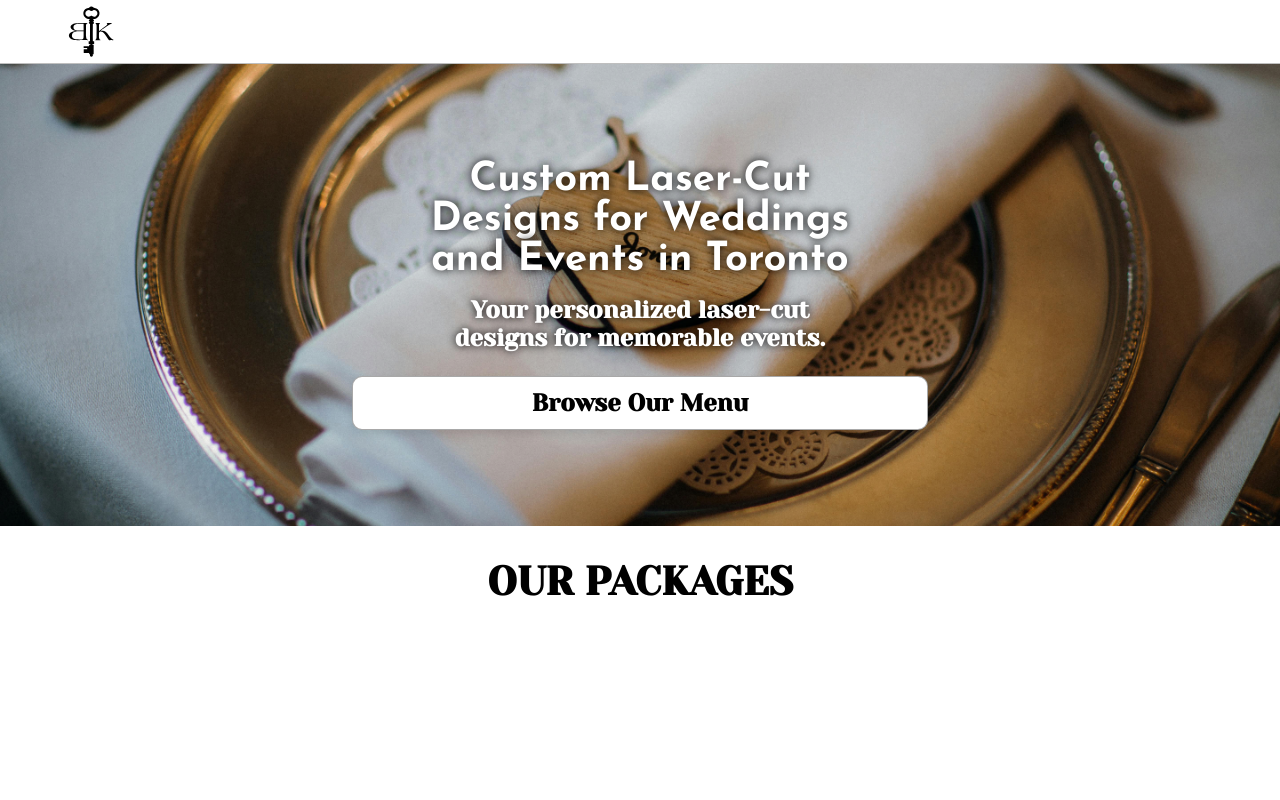
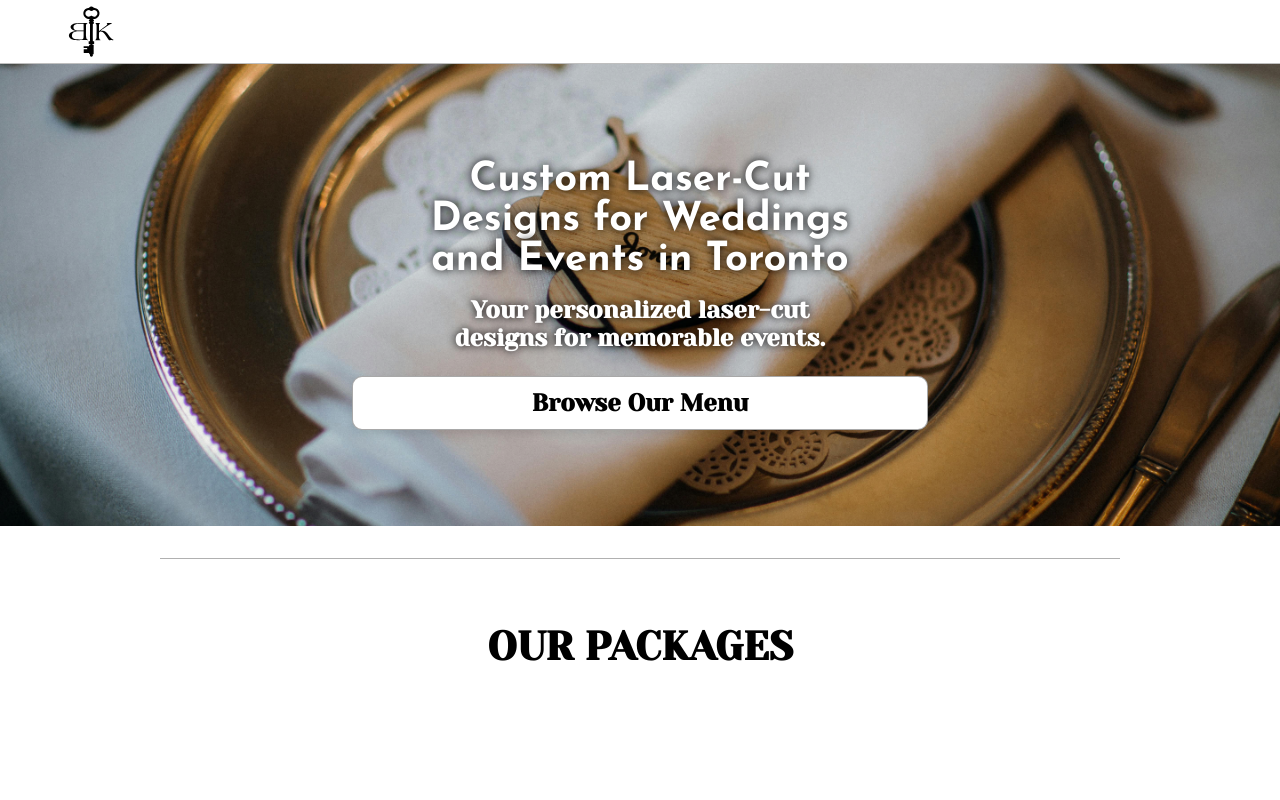
Before and after one commit to Runowo96/bluekee-wedding-website, a React (Create React App) app: page / in a window 1280 px wide. Shown: the top 800 px of the page. Built offline with nearby package versions, Linux system fonts and the light colour scheme.

Commit message:
add Divider component

```diff
--- a/src/App.js
+++ b/src/App.js
@@ -8,6 +8,7 @@ import Artists from "./Components/Artists/Artists";
 import ContactUs from "./Components/ContactUs/ContactUs";
 import CallToAct from "./Components/CallToAct/CallToAct";
 import Footer from "./Components/Footer/Footer";
+import Divider from "./Components/Divider/Divider";
 
 function App() {
   const [isOpen, setIsOpen] = useState(false);
@@ -37,16 +38,23 @@ function App() {
         <section id="home" ref={heroRef}>
           <Hero scrollToSection={scrollToSection} productLinesRef={productLinesRef}  />
         </section>
+        <Divider />
         <section id="packages" ref={packagesRef}>
           <Packages scrollToSection={scrollToSection}  productLinesRef={productLinesRef} />
         </section>
+        <Divider />
+
         <section id="product-lines" ref={productLinesRef}>
           <ProductLines />
         </section>
         <CallToAct scrollToSection={scrollToSection}  contactUsRef={contactUsRef} />
+        <Divider />
+
         <section id="artists" ref={artistsRef}>
           <Artists  />
         </section>
+        <Divider />
+
         <section id="contact-us" ref={contactUsRef}>
           <ContactUs />
         </section>
--- a/src/Components/Artists/Artists.scss
+++ b/src/Components/Artists/Artists.scss
@@ -38,6 +38,7 @@
 
   &__header {
     text-align: center;
+    padding-top:1rem ;
     @include tablet{
         font-size: 2.5rem;
         padding-bottom: 1rem;
--- a/src/Components/ContactUs/ContactUs.scss
+++ b/src/Components/ContactUs/ContactUs.scss
@@ -3,6 +3,7 @@
 @use "../../styles/partials/typography" as *;
 
 .contact-us {
+
     display: flex;
     flex-direction: column;
     align-items: center;
@@ -12,6 +13,10 @@
     box-shadow: 0 2px 10px rgba(0, 0, 0, 0.1); // Optional shadow for visual depth
     border-radius: 10px; // Rounded corners
     margin-bottom: 1rem;
+    margin-top: 2rem;
+    @include tablet{
+      margin-top: 4rem;
+    }
 
     h2 {
       font-family: YesevaOne; // Style the header
@@ -65,13 +70,13 @@
     }
 
     // Media queries for tablet screens
-    @media (min-width: 481px) and (max-width: 768px) {
+    @media (min-width: 768px) {
       max-width: 600px; // Increase max width for tablet devices
       padding: 2rem; // Add more padding for a better layout
     }
 
     // Media queries for desktop screens
-    @media (min-width: 769px) {
+    @media (min-width: 1280px) {
       max-width: 800px; // Further increase max width for desktop
       padding: 3rem; // More padding for a spacious look
 
@@ -81,7 +86,7 @@
     }
 
     // Media queries for smaller screens
-    @media (max-width: 480px) {
+    @media (max-width: 767px) {
       max-width: 90%; // Full width on very small screens
       padding: 1rem; // Ensure padding is consistent
     }
--- /dev/null
+++ b/src/Components/Divider/Divider.js
@@ -0,0 +1,13 @@
+import React from 'react'
+import "./Divider.scss"
+
+
+function Divider() {
+  return (
+    <div className='divider'>
+
+    </div>
+  )
+}
+
+export default Divider
--- /dev/null
+++ b/src/Components/Divider/Divider.scss
@@ -0,0 +1,18 @@
+@use "../../styles/partials/mixins" as *;
+@use "../../styles/partials/variables" as *;
+@use "../../styles/partials/typography" as *;
+
+
+.divider{
+    padding-top: 2rem;
+
+    width: 75vw;
+    margin: auto;
+    margin-bottom: 1rem;
+    border-bottom:1px solid rgba(0, 0, 0, 0.308) ;
+    height: 1px;
+    @include tablet{
+        margin-bottom: 2rem;
+
+    }
+}
--- a/src/Components/Footer/Footer.scss
+++ b/src/Components/Footer/Footer.scss
@@ -107,7 +107,7 @@
     }
 
     // Desktop breakpoint
-    @media (min-width: 1024px) {
+    @media (min-width: 1280px) {
       padding: 3rem 2.5rem;
 
       &__logo {
```
